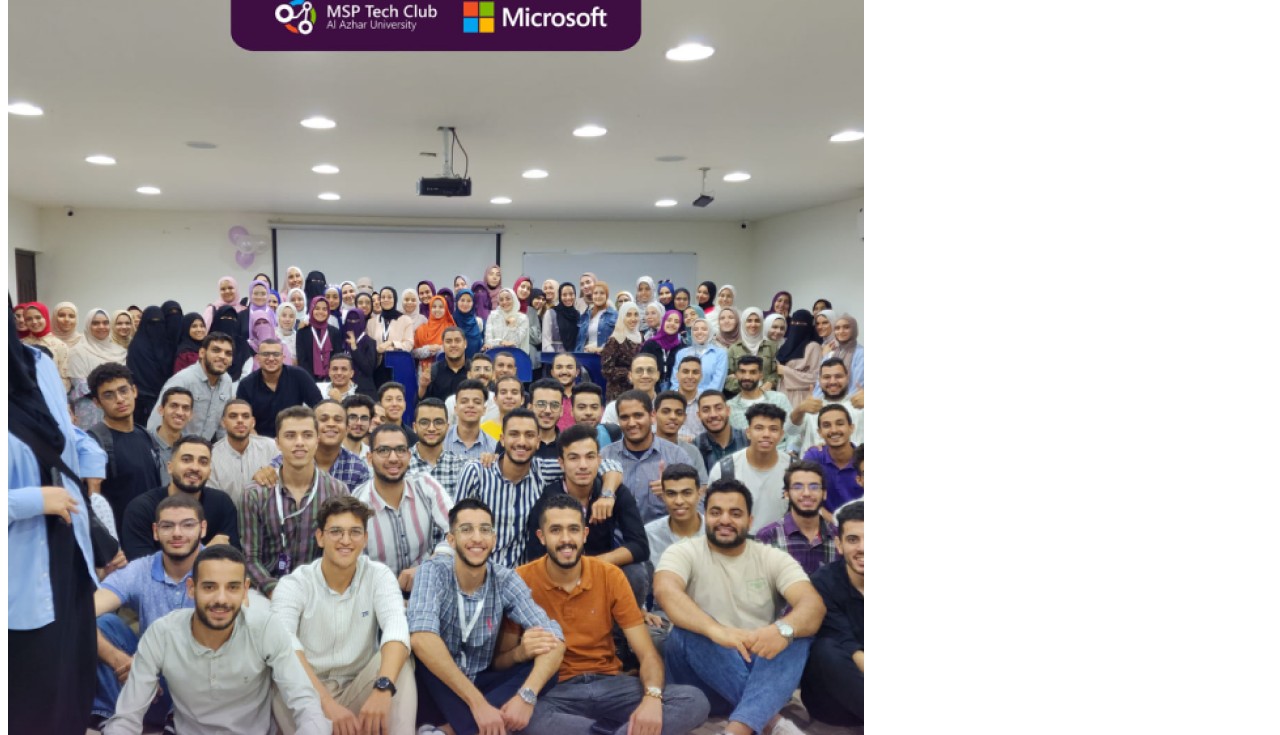
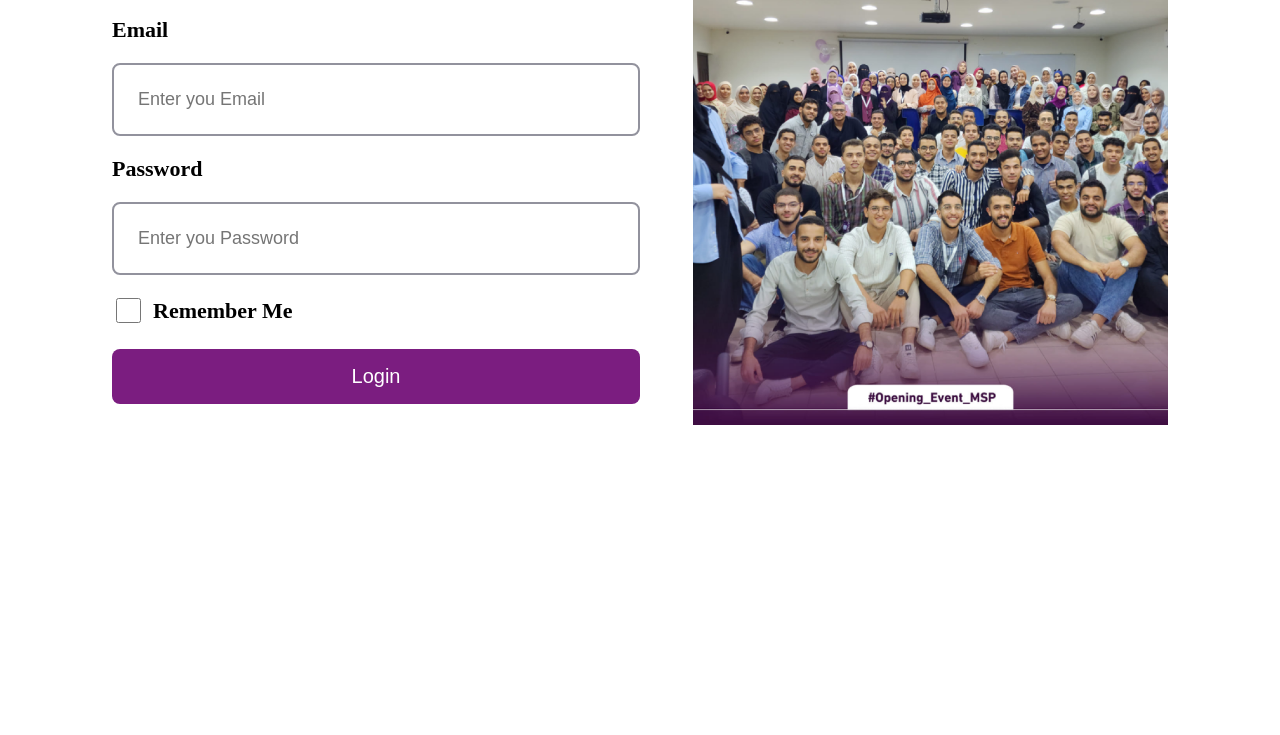
Before and after one commit to MSP-Website/MSP-dash, a plain HTML site: page Login/index.html in a window 1280 px wide. Shown: the part 214-949 px from the top of the page. After the commit the page ends 800 px from the top, so only its background shows below. Drawn offline with Linux system fonts and the light colour scheme; a web font is replaced by a local one.

Commit message:
updated login

```diff
--- a/index.html
+++ b/Login/index.html
@@ -16,7 +16,7 @@
         rel="stylesheet">
     <!-- Font Awesome -->
     <script src="https://kit.fontawesome.com/306f44334f.js" crossorigin="anonymous"></script>
-    <link rel="stylesheet" href="./Login//style.css">
+    <link rel="stylesheet" href="./style.css">
 </head>
 
 <body>
@@ -36,11 +36,11 @@
             </div>
             <input type="submit" value="Login">
         </form>
-        <img src="./login/Image.png" alt="">
+        <img src="./Image.png" alt="">
     </main>
 
 
-    <script src="./Login/script.js"></script>
+    <script src="./script.js"></script>
 </body>
 
 </html>
```
